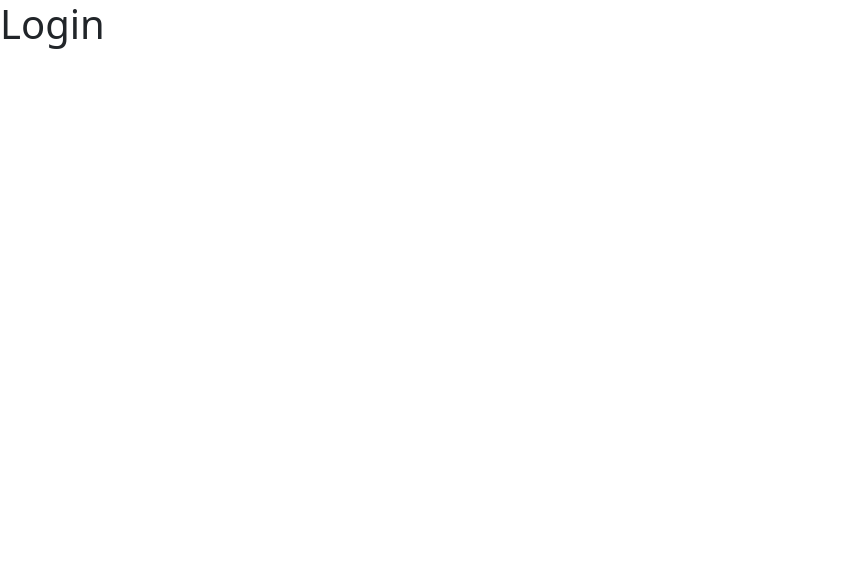
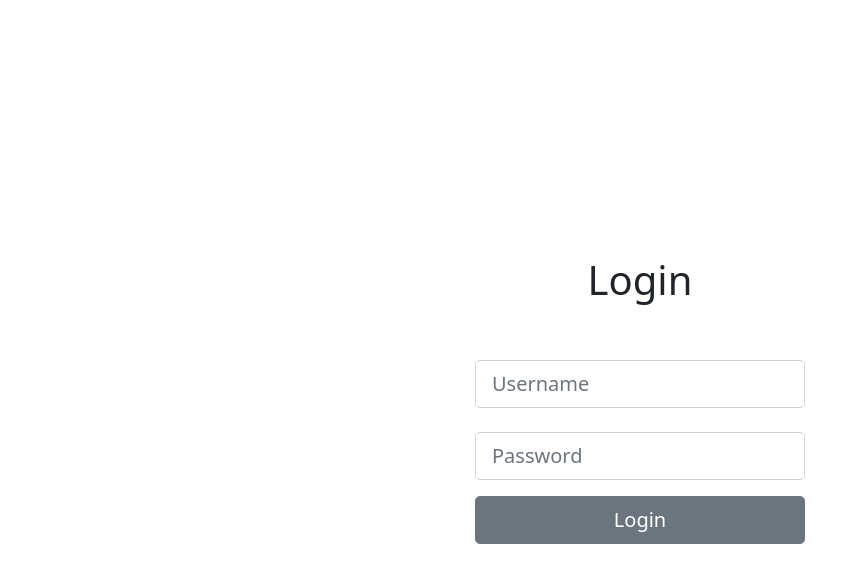
Before and after one commit to offism/chat.mircms.uz.react, a React (Create React App) app: page / in a window 1280 px wide. Shown: the top 582 px of the page, without its empty margins (0-865 px from the left). Built offline with nearby package versions, Linux system fonts and the light colour scheme.

Commit message:
login page rendering

```diff
--- a/src/components/Login/Login.jsx
+++ b/src/components/Login/Login.jsx
@@ -1,15 +1,31 @@
 import React , {useEffect} from 'react'
 import {useAuth} from '../../contexts/AuthContext.jsx'
 import Chat from '../Chat/Chat.jsx'
+import {Form , FormGroup , Label , Input , Button} from 'reactstrap'
 
 export default function Login(){
 
-    const [token , setToken] = useAuth()
+	const [token , setToken] = useAuth()
 
-    if(token){
-    	return <Chat />
-    }
+	if(token){
+		return <Chat />
+	}
 
-	return( <h1 onClick={ e=> setToken("abc")}>Login</h1> )
+	return(
+	    <section className="vh-100 d-flex align-items-center flex-column justify-content-center">
+		 <h1>Login</h1>
+		 <Form className="mt-4">
+		  <FormGroup>
+		    <Label for="username"></Label>
+		    <Input bsSize="lg" type="username" name="username" id="username" autoComplete="off" placeholder="Username" />
+		  </FormGroup>
+		  <FormGroup>
+		    <Label for="password"></Label>
+		    <Input bsSize="lg" type="password" name="password" id="password" autoComplete="off" placeholder="Password" />
+		  </FormGroup>
+		  <Button className="mt-3 w-100" size="lg">Login</Button>
+		 </Form>
+		</section>
+		)
 
 }
--- a/src/index.jsx
+++ b/src/index.jsx
@@ -1,7 +1,7 @@
 import React from 'react';
 import ReactDOM from 'react-dom';
 import App from './App.jsx';
-import 'bootstrap/dist/css/bootstrap.min.css';
+import '../node_modules/bootstrap/dist/css/bootstrap.min.css';
 
 ReactDOM.render(
     <App />,
```
